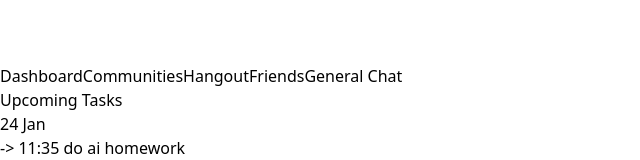
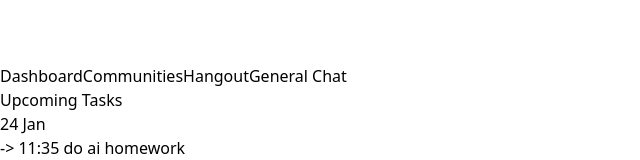
Before and after one commit to reaperxyndrome/UniVibe, a React (Vite) app: page /dashboard in a window 1280 px wide. Shown: the part 2040-2200 px from the top of the page, without its empty margins (0-640 px from the left). Built offline with nearby package versions, Linux system fonts and the light colour scheme.

Commit message:
removed Friends link dashboard sidebar

```diff
--- a/src/dashboard/DashboardSidebar.jsx
+++ b/src/dashboard/DashboardSidebar.jsx
@@ -20,7 +20,7 @@ function DashboardSidebar() {
         <SideLink href="/dashboard" name="Dashboard"></SideLink>
         <SideLink href="/dashboard/communities" name="Communities"></SideLink>
         <SideLink href="/dashboard/hangout" name="Hangout"></SideLink>
-        <SideLink href="/dashboard/friends" name="Friends"></SideLink>
+        {/* <SideLink href="/dashboard/friends" name="Friends"></SideLink> */}
         <SideLink href="/dashboard/generalchat" name="General Chat"></SideLink>
       </nav>
     </div>
```
